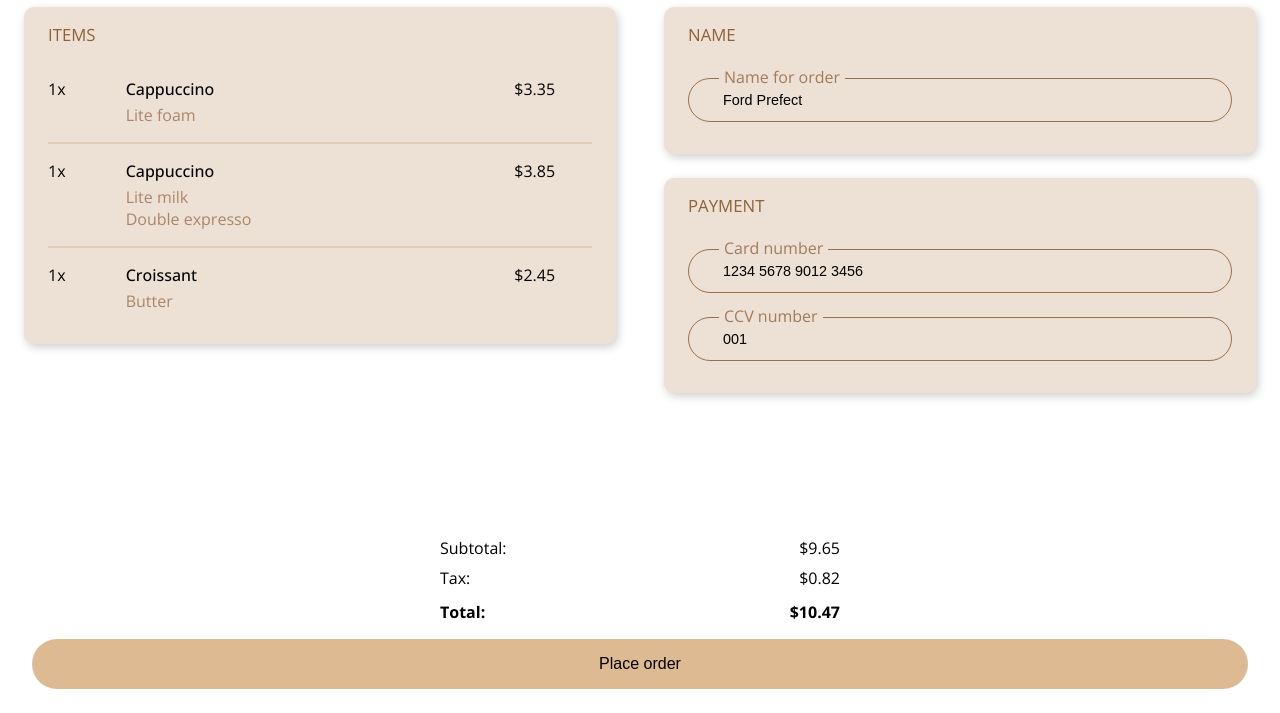
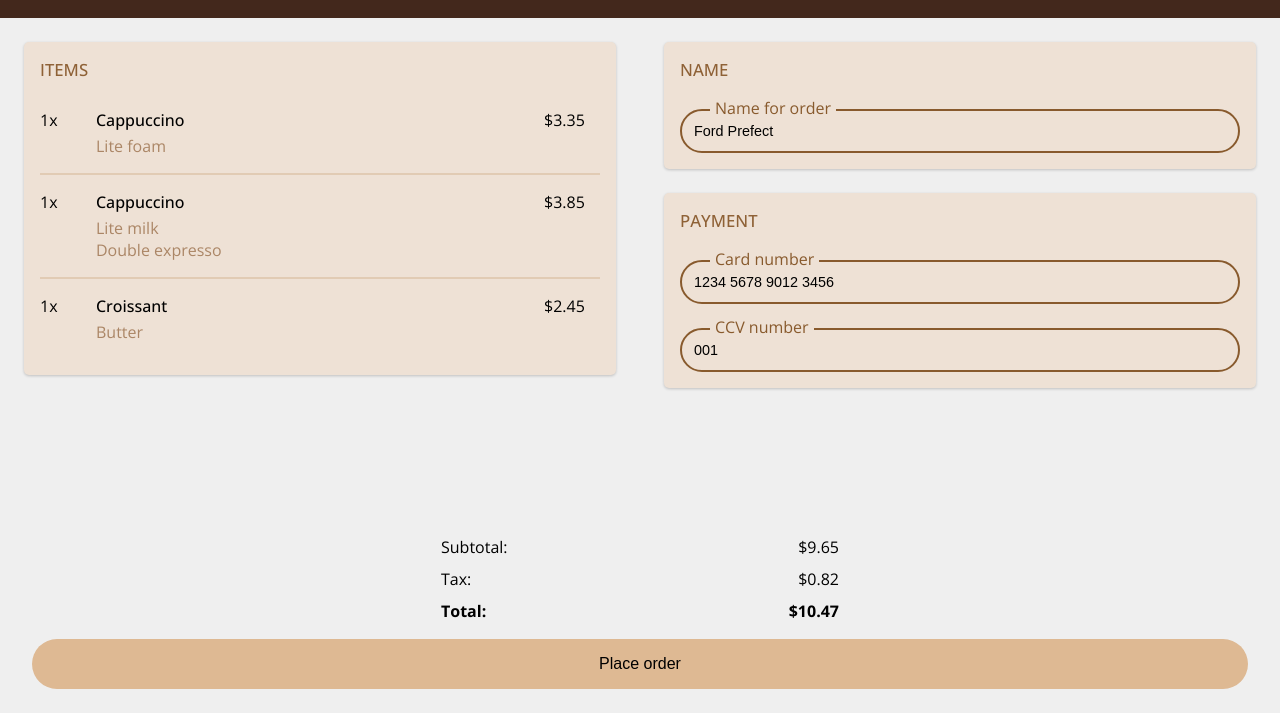
Before and after one commit to joao-almeida11/complete-intro-to-web-development-v3, a plain HTML site: page ex2_css_project_v2/index.html in a window 1280 px wide. Shown: the part 87-800 px from the top of the page. Drawn offline with nearby package versions, Linux system fonts and the light colour scheme.

Commit message:
fix: ex2 corrections

```diff
--- a/ex2_css_project_v2/index.css
+++ b/ex2_css_project_v2/index.css
@@ -1,13 +1,18 @@
+* {
+    box-sizing: border-box;
+}
 body {
     font-family: 'Open Sans', sans-serif;
     margin: 0;
+    padding: 0;
+    background-color: #efefef;
     min-height: 100vh;
     display: flex;
     flex-direction: column;
 }
 
 /* logo */
-header {
+nav {
     background-color: #43281c;
     display: flex;
     justify-content: center;
@@ -15,12 +20,12 @@ header {
     padding: 1rem;
 }
 
-header > img {
+nav > img {
     width: 35px;
     height: auto;
     margin-right: 0.4rem;
 }
-header > span {
+nav > h1 {
     color: #fbf2c0;
 }
 
@@ -47,24 +52,22 @@ header > span {
 
 .checkout--items-list {
     grid-area: checkout--items-list;
-    background-color: #ede1d5;
-    border-radius: 10px;
+}
+
+.box {
+    background-color: #eee1d5;
+    border-radius: 5px;
     padding: 1rem;
+    box-shadow: 0px 1px 3px rgb(0 0 0 / 0.2);
 }
 
 .checkout--inputs-grid-area {
     grid-area: checkout--inputs-grid-area;
 }
 
-.checkout section {
-    background-color: #ede1d5;
-    border-radius: 10px;
-    padding: 1rem 1.5rem 2rem 1.5rem;
-    box-shadow: 2px 3px 10px rgb(0 0 0 / 0.2);
-
-    &:not(.checkout--items-list) {
-        margin-bottom: 1.5rem;
-    }
+.checkout ul {
+    padding: 0;
+    list-style: none;
 }
 
 /* main sections */
@@ -73,17 +76,20 @@ h2 {
     color: #8e6136;
     margin: 0;
     font-size: 1.05rem;
-    margin-bottom: 2rem;
-    font-weight: normal;
+    margin-bottom: 1.75rem;
+    font-weight: 500;
 }
 
 /* items list */
 .checkout--items-list {
     height: fit-content;
 }
-.checkout--items-list article {
+.checkout--items-list > ul {
+    list-style: none;
+}
+.checkout--items-list > ul > li {
     display: grid;
-    grid-template-columns: 1fr 5fr 1fr;
+    grid-template-columns: 1fr 8fr 1fr;
 
     &:not(:last-child) {
         padding-bottom: 1rem;
@@ -91,26 +97,26 @@ h2 {
         border-bottom: 2px solid #e1cbb4;
     }
 }
-.checkout--items-list article h3 {
+.item--title {
     margin: 0;
     font-weight: 500;
     font-size: 1rem;
 }
 
-.description-list > span {
+.description-list > li {
     color: #ab8666;
-    display: block;
 
     &:first-child {
         margin-top: 0.25rem;
     }
 }
 
+.checkout--name-input {
+    margin-bottom: 1.5rem;
+}
+
 /* input with label on boder */
 .input-with-border-label {
-    border: 1px solid #9a704b;
-    border-radius: 25px;
-    padding: 0.5rem;
     position: relative;
 
     &:not(:last-of-type) {
@@ -118,18 +124,20 @@ h2 {
     }
 }
 .input-with-border-label > label {
-    color: #a27b58;
+    color: #885a2d;
     position: absolute;
-    top: -13px;
+    top: -12px;
     left: 30px;
-    background-color: #ede1d5;
+    background-color: #eee1d5;
     padding: 0 5px;
 }
 .input-with-border-label > input {
-    margin: 0.25rem 1.5rem;
+    border: 2px #885a2d solid;
+    border-radius: 25px;
     background: none;
-    border: none;
     font-size: 0.9rem;
+    padding: 0.75rem;
+    width: 100%;
 }
 
 .checkout--totals {
@@ -138,31 +146,33 @@ h2 {
     flex-direction: column;
     flex-grow: 1;
     justify-content: flex-end;
-    margin-bottom: 1.5rem;
+    margin: 1.5rem 0;
 }
-.checkout--totals > article {
+.checkout--totals > table {
     margin: 0 auto 1rem auto;
     display: grid;
     grid-template-columns: minmax(min-content, 400px);
 }
-.checkout--totals > article > div {
-    /* margin: 0 0 0 auto; */
+.checkout--totals tr {
     display: flex;
     flex-direction: row;
     justify-content: space-between;
-    margin-top: 0.5rem;
 
     &:last-child {
         font-weight: bold;
         margin-top: 0.75rem;
     }
+
+    &:not(:first-child) {
+        margin-top: 0.5rem;
+    }
 }
-.checkout--totals > article > div > span {
+.checkout--totals td:last-child {
     text-align: right;
 }
 
-.checkout--totals > button {
-    background-color: #deba93;
+.btn-checkout {
+    background-color: #deb993;
     padding: 1rem;
     text-align: center;
     border: none;
--- a/ex2_css_project_v2/index.html
+++ b/ex2_css_project_v2/index.html
@@ -86,48 +86,51 @@
         <link rel="stylesheet" href="index.css" />
     </head>
     <body>
-        <header>
+        <nav>
             <img src="coffee_masters_logo.png" alt="Coffee Masters logo" />
-            <span> Coffee Masters </span>
-        </header>
+            <h1>Coffee Masters</h1>
+        </nav>
 
         <main class="checkout">
-            <section class="checkout--items-list">
+            <div class="checkout--items-list box">
                 <h2>ITEMS</h2>
-                <article>
+                <ul>
+                    <li>
                         <div>1x</div>
                         <div>
-                        <h3>Cappuccino</h3>
-                        <div class="description-list">
-                            <span>Lite foam</span>
-                        </div>
+                            <div class="item--title">Cappuccino</div>
+                            <ul class="description-list">
+                                <li>Lite foam</li>
+                            </ul>
                         </div>
                         <div>$3.35</div>
-                </article>
-                <article>
+                    </li>
+                    <li>
                         <div>1x</div>
                         <div>
-                        <h3>Cappuccino</h3>
-                        <div class="description-list">
-                            <span>Lite milk</span>
-                            <span>Double expresso</span>
-                        </div>
+                            <div class="item--title">Cappuccino</div>
+                            <ul class="description-list">
+                                <li>Lite milk</li>
+                                <li>Double expresso</li>
+                            </ul>
                         </div>
                         <div>$3.85</div>
-                </article>
-                <article>
+                    </li>
+                    <li>
                         <div>1x</div>
                         <div>
-                        <h3>Croissant</h3>
-                        <div class="description-list">
-                            <span>Butter</span>
-                        </div>
+                            <div class="item--title">Croissant</div>
+                            <ul class="description-list">
+                                <li>Butter</li>
+                            </ul>
                         </div>
                         <div>$2.45</div>
-                </article>
-            </section>
+                    </li>
+                </ul>
+            </div>
+
             <div class="checkout--inputs-grid-area">
-                <section class="checkout--name-input">
+                <section class="checkout--name-input box">
                     <h2>NAME</h2>
                     <div class="input-with-border-label">
                         <label for="checkout-name-id">Name for order</label>
@@ -138,7 +141,7 @@
                         />
                     </div>
                 </section>
-                <section class="checkout--payment-inputs">
+                <section class="box">
                     <h2>PAYMENT</h2>
                     <div class="input-with-border-label">
                         <label for="checkout-card-number-id">Card number</label>
@@ -157,12 +160,23 @@
         </main>
 
         <section class="checkout--totals">
-            <article>
-                <div>Subtotal: <span>$9.65</span></div>
-                <div>Tax: <span>$0.82</span></div>
-                <div>Total: <span>$10.47</span></div>
-            </article>
-            <button>Place order</button>
+            <table>
+                <tbody>
+                    <tr>
+                        <td>Subtotal:</td>
+                        <td>$9.65</td>
+                    </tr>
+                    <tr>
+                        <td>Tax:</td>
+                        <td>$0.82</td>
+                    </tr>
+                    <tr>
+                        <td>Total:</td>
+                        <td>$10.47</td>
+                    </tr>
+                </tbody>
+            </table>
+            <button class="btn-checkout" type="button">Place order</button>
         </section>
     </body>
 </html>
```
Lines whose indentation alone changed are shown as unchanged.
